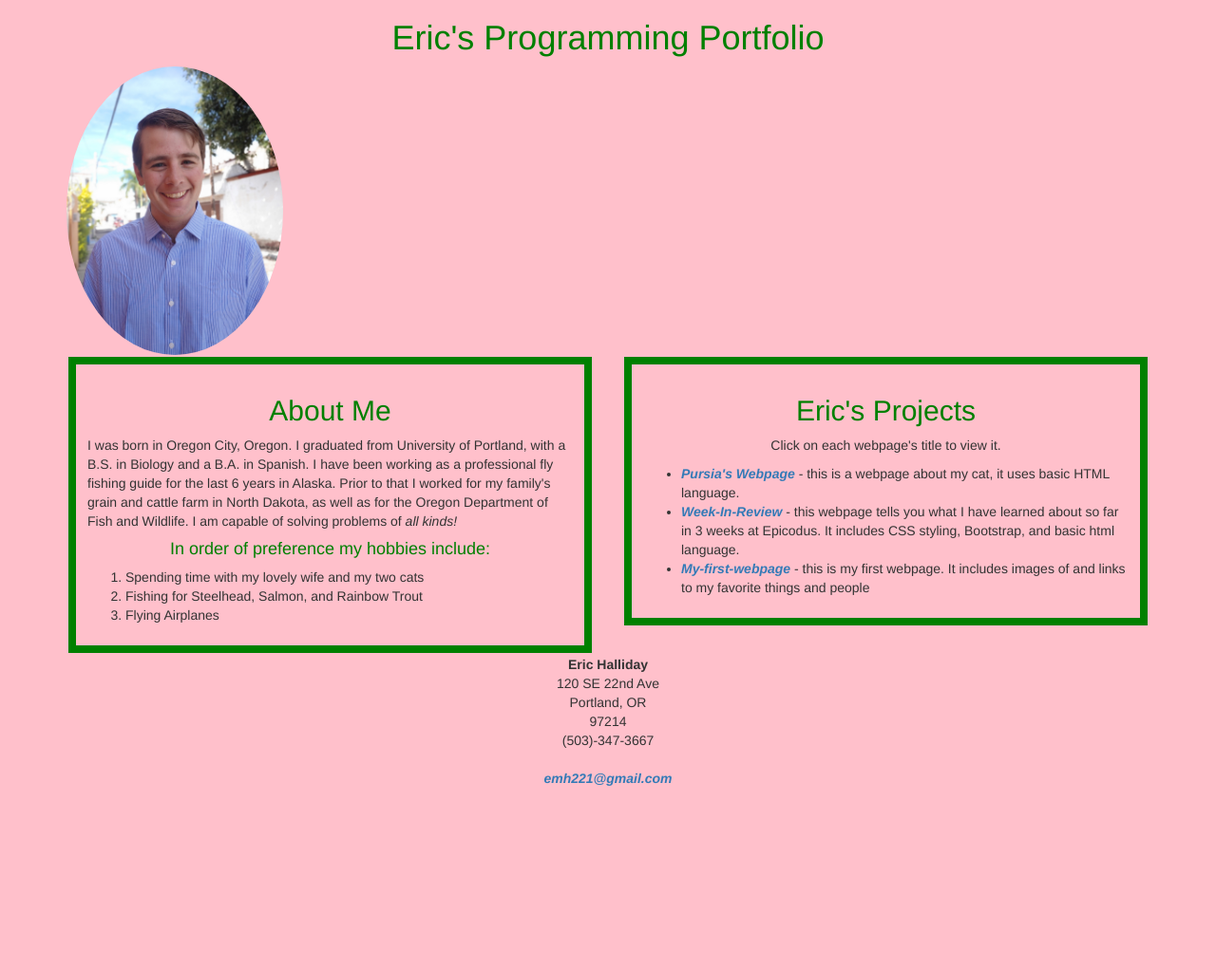
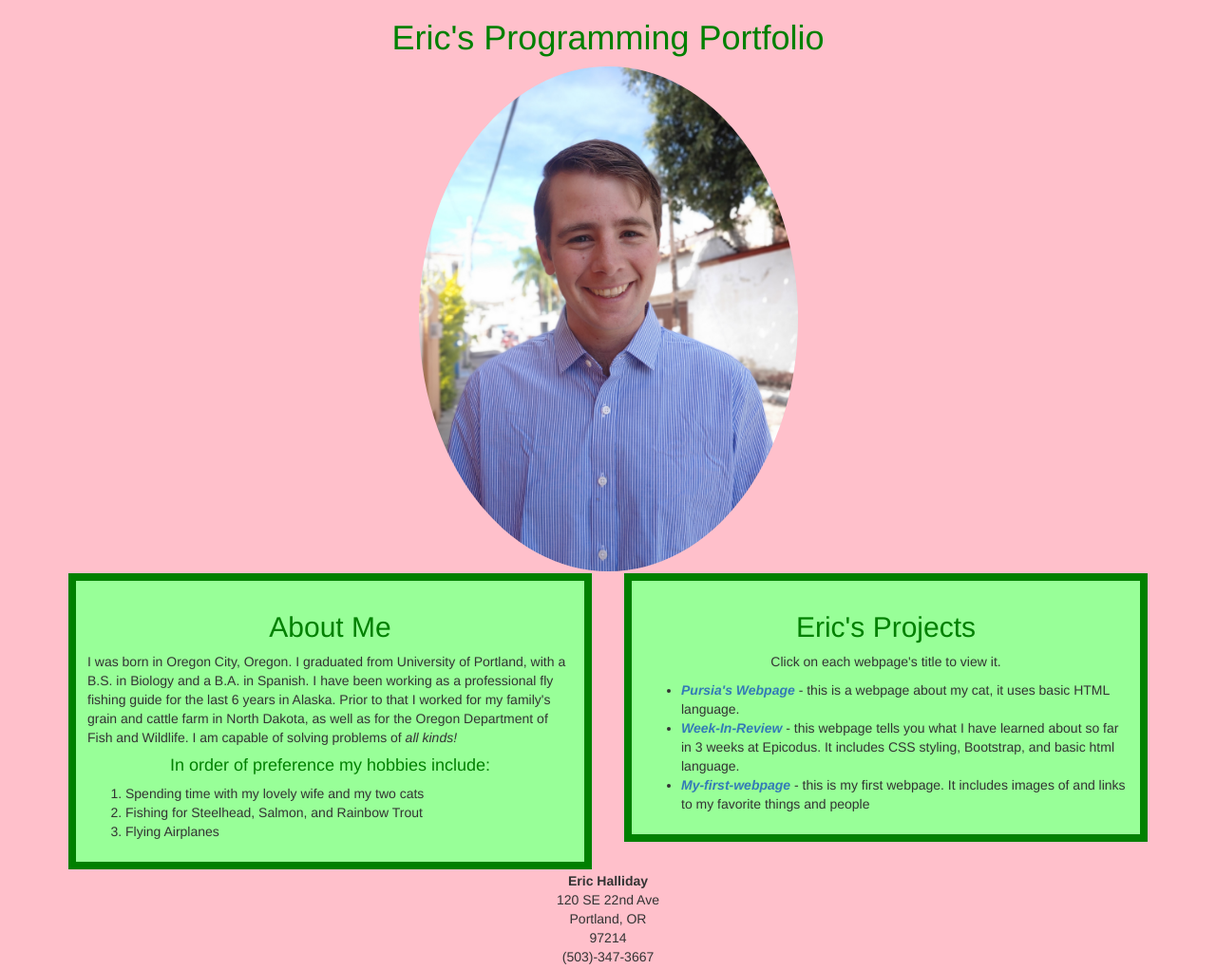
Before and after one commit to emh221/portfolio, a plain HTML site: page index.html in a window 1280 px wide. Shown: the top 1021 px of the page at 95% size. Before the commit the page ends 850 px from the top, so only its background shows below. Drawn offline with Linux system fonts and the light colour scheme.

Commit message:
centers photo and adjusts size.

```diff
--- a/css/styles.css
+++ b/css/styles.css
@@ -15,17 +15,22 @@ body {
 }
 
 .img-responsive {
-  width:20%; height:auto;
+  width:35%;
+  height:auto;
+  align: center;
+
 }
 
 .myprojects {
   margin: 2px;
   border: solid green 8px;
   padding: 12px;
+  background-color: #98ff98;
 }
 
 .aboutme {
   margin: 2px;
   border: solid green 8px;
   padding: 12px;
+  background-color: #98ff98;
 }
--- a/index.html
+++ b/index.html
@@ -10,7 +10,7 @@
     <body>
       <!-- span below is in place only to meet project requirements-->
       <span class="text-center"><h1>Eric's Programming Portfolio</h1></span>
-      <img class="img-responsive img-circle" src="img/Eric.jpg" alt="a picture of me">
+      <img class="img-responsive img-circle center-block" src="img/Eric.jpg" alt="a picture of me">
         <div class="row">
           <div class="col-md-6">
             <div class="aboutme">
```
